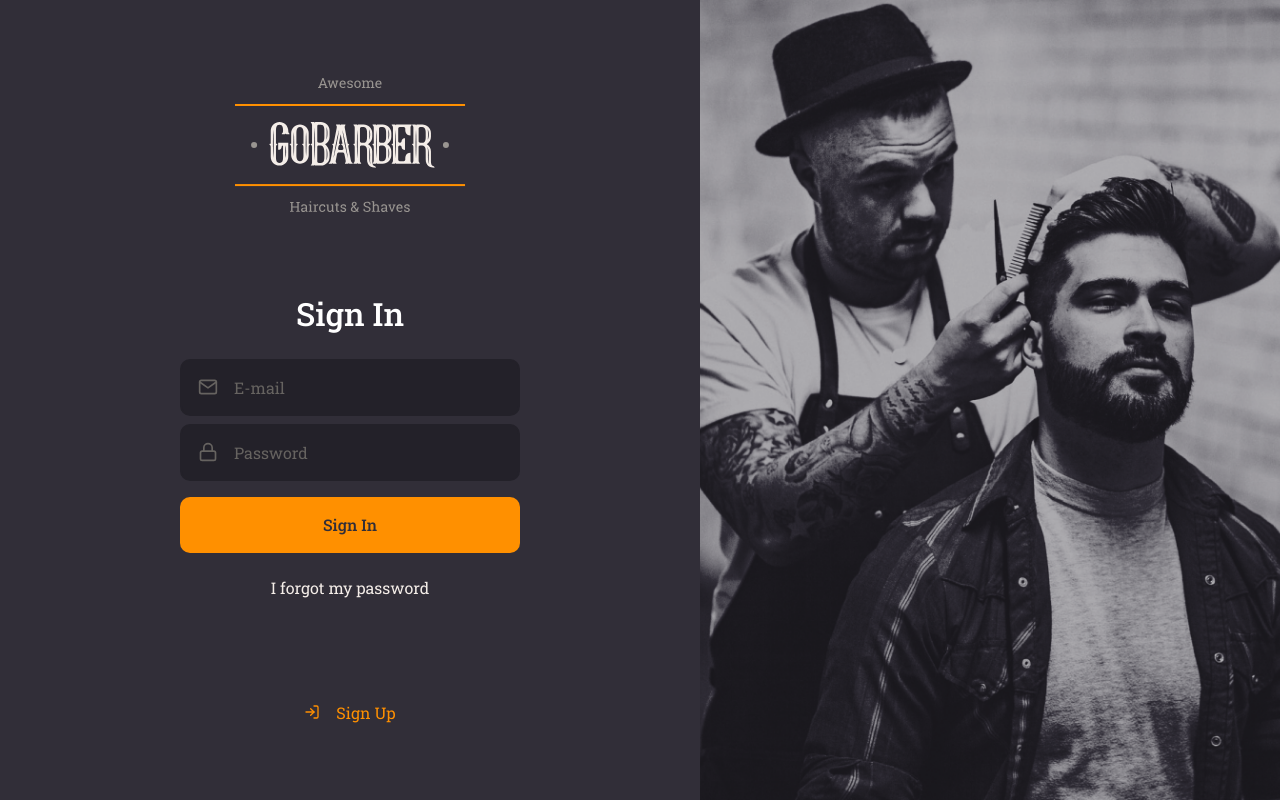
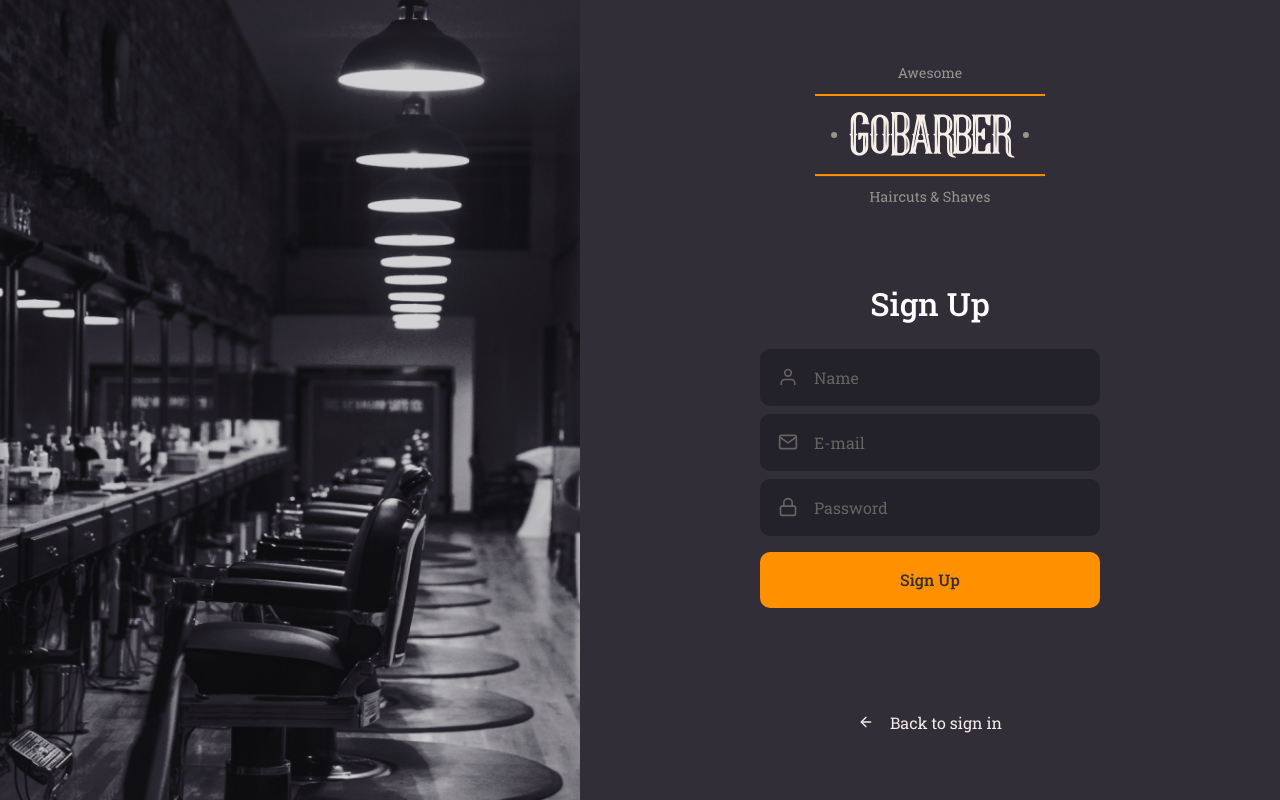
Before and after one commit to vsalbuq/GoBarber, a React (Create React App) app in the folder packages/web/: page / in a window 1280 px wide. Built offline with nearby package versions, Linux system fonts and the light colour scheme.

Commit message:
feat: Sign Up page

```diff
--- a/packages/web/src/App.tsx
+++ b/packages/web/src/App.tsx
@@ -2,10 +2,11 @@
 
 import GlobalStyle from './styles/global';
 import SignIn from './pages/SignIn';
+import SignUp from './pages/SignUp';
 
 const App: React.FC = () => (
   <>
-    <SignIn />
+    <SignUp />
     <GlobalStyle />
   </>
 );
--- /dev/null
+++ b/packages/web/src/pages/SignUp/index.tsx
@@ -0,0 +1,35 @@
+import React from 'react';
+import {
+  FiMail, FiLock, FiUser, FiArrowLeft,
+} from 'react-icons/fi';
+
+import logoImg from '../../assets/logo.svg';
+
+import Input from '../../components/Input';
+import Button from '../../components/Button';
+
+import { Container, Content, Background } from './styles';
+
+const SignUp: React.FC = () => (
+  <Container>
+    <Background />
+    <Content>
+      <img src={logoImg} alt="GoBarber" />
+      <form action="">
+        <h1>Sign Up</h1>
+        <Input name="name" icon={FiUser} placeholder="Name" />
+        <Input name="email" icon={FiMail} placeholder="E-mail" />
+        <Input name="password" icon={FiLock} type="password" placeholder="Password" />
+
+        <Button type="submit">Sign Up</Button>
+      </form>
+
+      <a href="login">
+        <FiArrowLeft />
+        Back to sign in
+      </a>
+    </Content>
+  </Container>
+);
+
+export default SignUp;
--- /dev/null
+++ b/packages/web/src/pages/SignUp/styles.ts
@@ -0,0 +1,70 @@
+import styled from 'styled-components';
+import { shade } from 'polished';
+
+import signUpBackgroundImg from '../../assets/sign-up-background.png';
+
+export const Container = styled.div`
+  height: 100vh;
+
+  display: flex;
+  align-items: stretch;
+`;
+
+export const Content = styled.div`
+  display: flex;
+  flex-direction: column;
+  align-items: center;
+
+  place-content: center;
+
+  width: 100%;
+  max-width: 700px;
+
+  form {
+    margin: 80px 0;
+    width: 340px;
+    text-align: center;
+
+    h1{
+      margin-bottom: 24px;
+    }
+
+    a{
+      color: #F4ede8;
+      display:block;
+      margin-top: 24px;
+      text-decoration: none;
+      transition: color 0.2s;
+
+      &:hover{
+        color: ${shade(0.2, '#F4ede8')};
+      }
+
+    }
+  }
+
+  >a{
+      color: #F4ede8;
+      display:block;
+      margin-top: 24px;
+      text-decoration: none;
+      transition: color 0.2s;
+
+      display: flex;
+      align-items: center;
+
+      svg{
+        margin-right: 16px;
+      }
+
+      &:hover{
+        color: ${shade(0.2, '#F4ede8')};
+      }
+  }
+`;
+
+export const Background = styled.div`
+  flex: 1;
+  background: url(${signUpBackgroundImg}) no-repeat center;
+  background-size: cover;
+`;
```
Also changed, not shown: packages/web/src/assets/sign-up-background.png (added).
